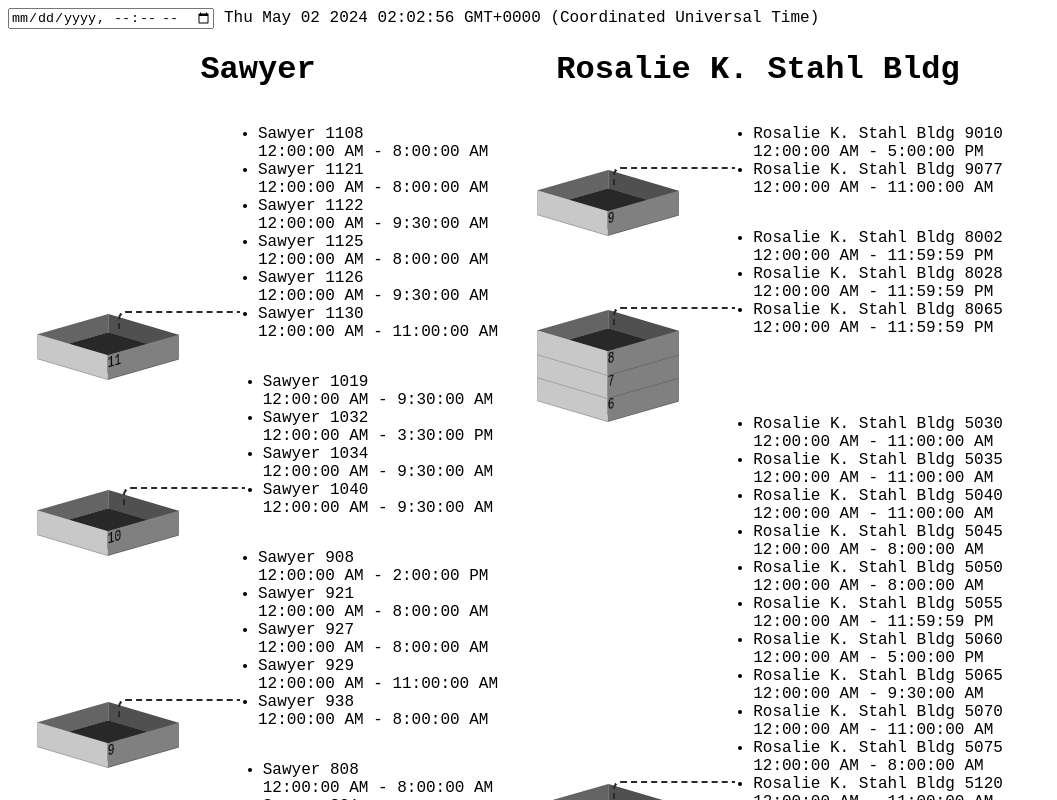
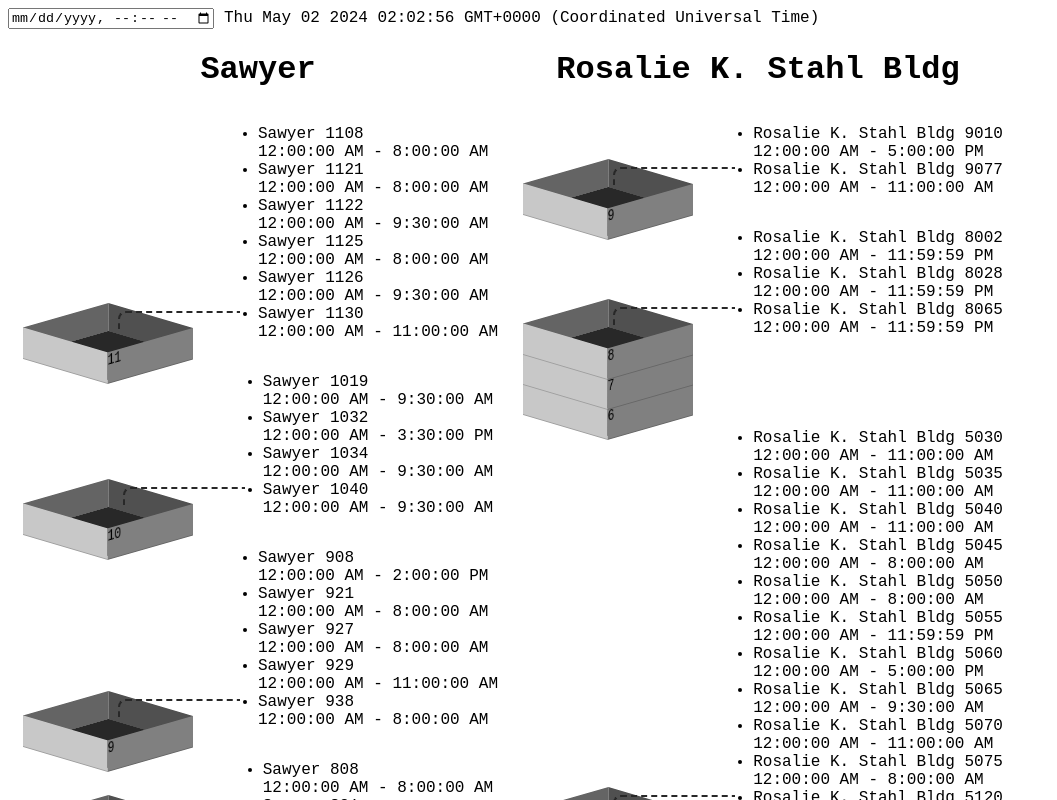
Before and after one commit to maxmmyron/suffolk_free_rooms, a SvelteKit app: page / in a window 1280 px wide. Shown: the top 800 px of the page, without its empty margins (0-1057 px from the left). Built offline with nearby package versions, Linux system fonts and the light colour scheme.

Commit message:
update sizing

```diff
--- a/src/routes/+page.svelte
+++ b/src/routes/+page.svelte
@@ -284,8 +284,8 @@
     & > .floor {
       grid-column: 1;
       position: relative;
-      width: 100px;
-      height: 25px;
+      width: 120px;
+      height: 32px;
       margin-bottom: -2px;
       transform-style: preserve-3d;
       transform: rotateY(46deg) rotateX(-12deg) rotateZ(-12deg);
@@ -322,35 +322,35 @@
       }
 
       & > .horz {
-        width: 100px;
-        height: 25px;
+        width: 120px;
+        height: 100%;
       }
 
       & > .front {
         background-color: rgb(128, 128, 128);
-        transform: translateZ(50px);
+        transform: translateZ(60px);
         border-bottom: 1.5px solid rgba(0, 0, 0, 0.2);
       }
 
       & > .back {
         background-color: rgb(100, 100, 100);
-        transform: rotateY(180deg) translateZ(50px);
+        transform: rotateY(180deg) translateZ(60px);
       }
 
       & > .left {
         background-color: rgb(200, 200, 200);
-        transform: rotateY(-90deg) translateZ(50px);
+        transform: rotateY(-90deg) translateZ(60px);
         border-bottom: 1.5px solid rgba(0, 0, 0, 0.2);
       }
 
       & > .right {
         background-color: rgb(80, 80, 80);
-        transform: rotateY(90deg) translateZ(50px);
+        transform: rotateY(90deg) translateZ(60px);
       }
 
       & > .bottom {
-        width: 98px;
-        height: 98px;
+        width: 118px;
+        height: 118px;
         background-color: rgb(40, 40, 40);
         transform: rotateX(-90deg) translateZ(-30px) translateX(1px);
       }
```
